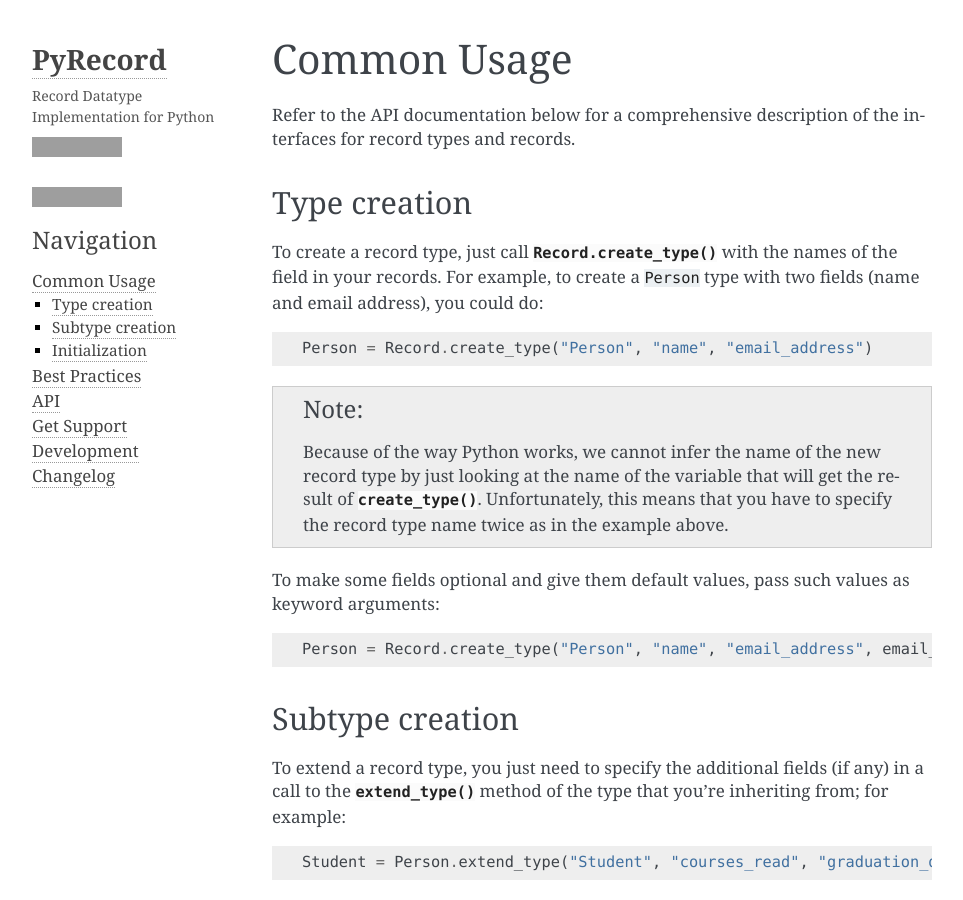
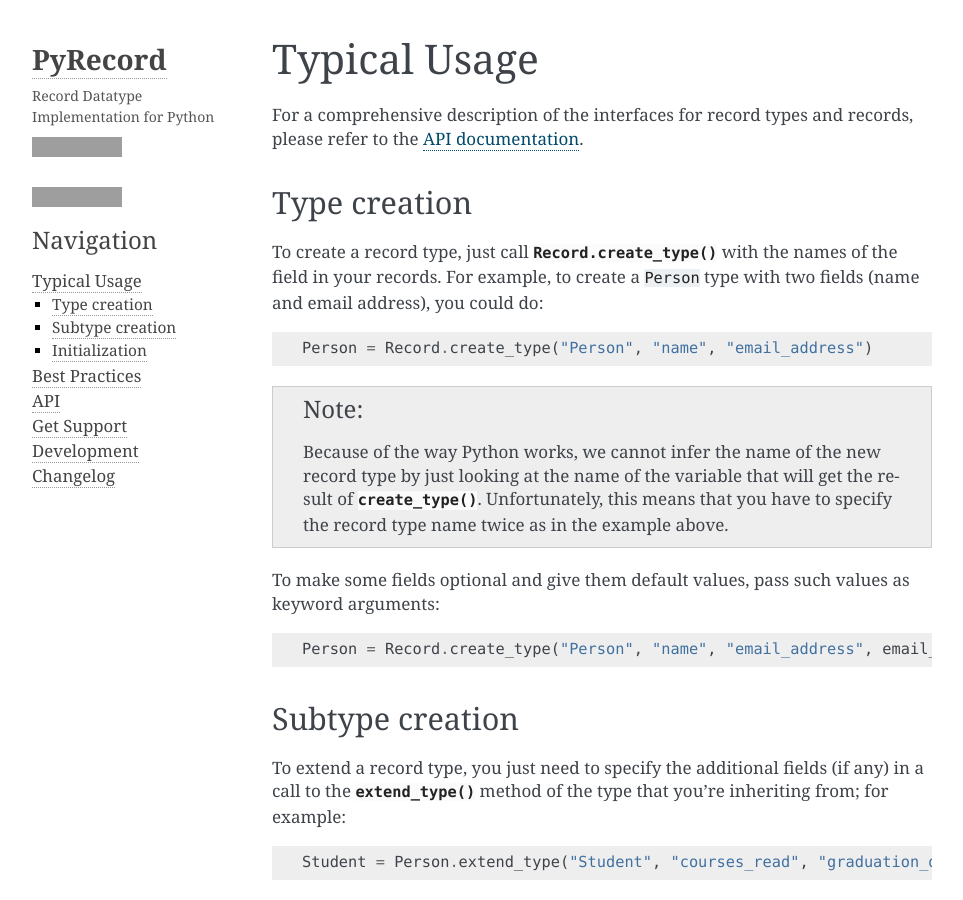
Before and after one commit to gnarea/pyrecord, a Sphinx documentation site: the page built from docs/source/usage.rst, in a window 1280 px wide and 900 px high, cut to the strip 0-900 px from the top of the window. Shown: the whole strip, without its empty margins (148-1111 px from the left). Built offline with Sphinx 7.4.7, drawn with Linux system fonts in a browser that asks for light colours; grey boxes are pictures that could not be loaded.

Commit message:
Improved wording of typical usage docs

```diff
--- a/docs/source/usage.rst
+++ b/docs/source/usage.rst
@@ -1,8 +1,10 @@
-Common Usage
-============
+Typical Usage
+=============
 
-Refer to the API documentation below for a comprehensive description of the
-interfaces for record types and records.
+.. currentmodule:: pyrecord
+
+For a comprehensive description of the interfaces for record types and records,
+please refer to the :doc:`API documentation <api>`.
 
 
 Type creation
```
